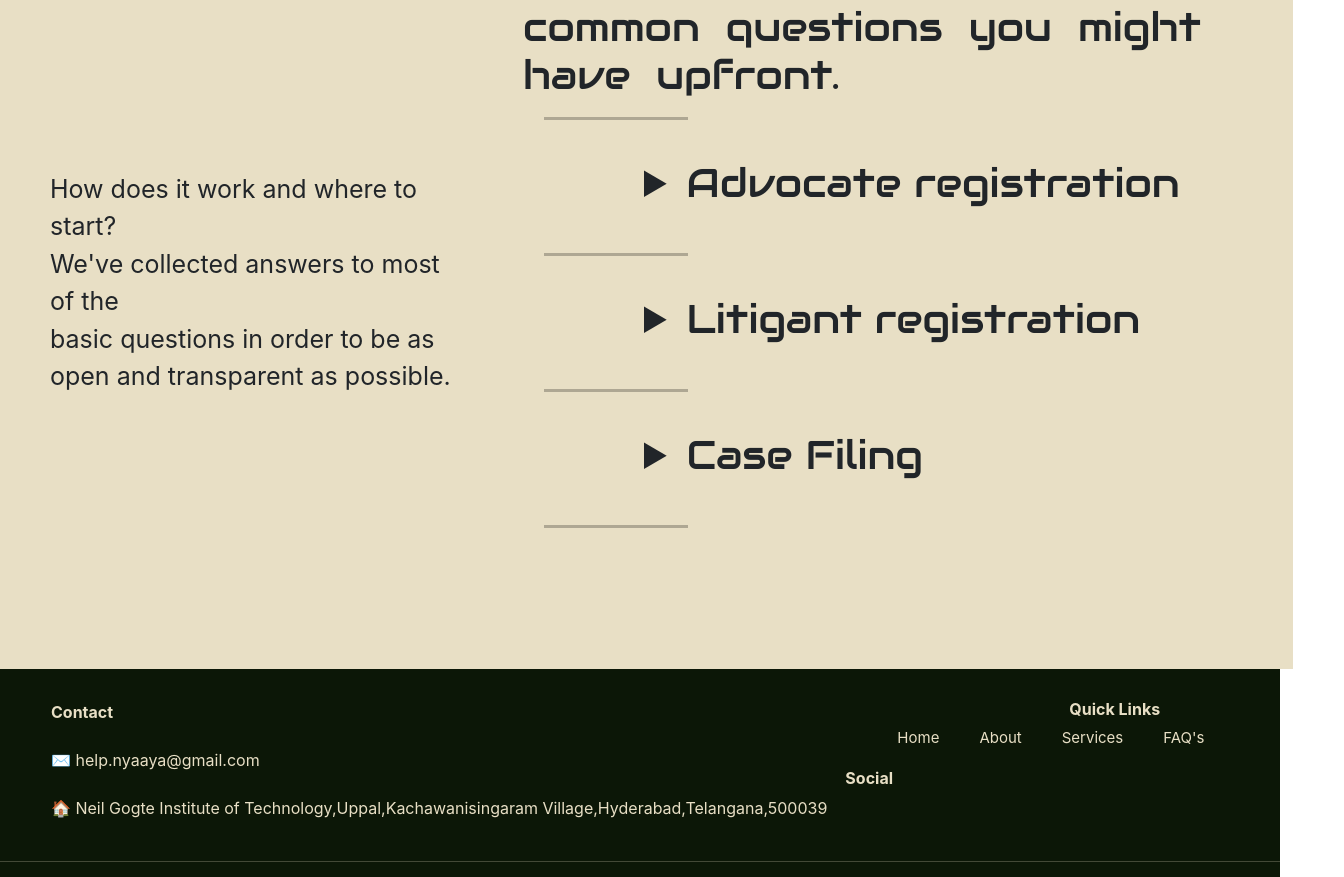
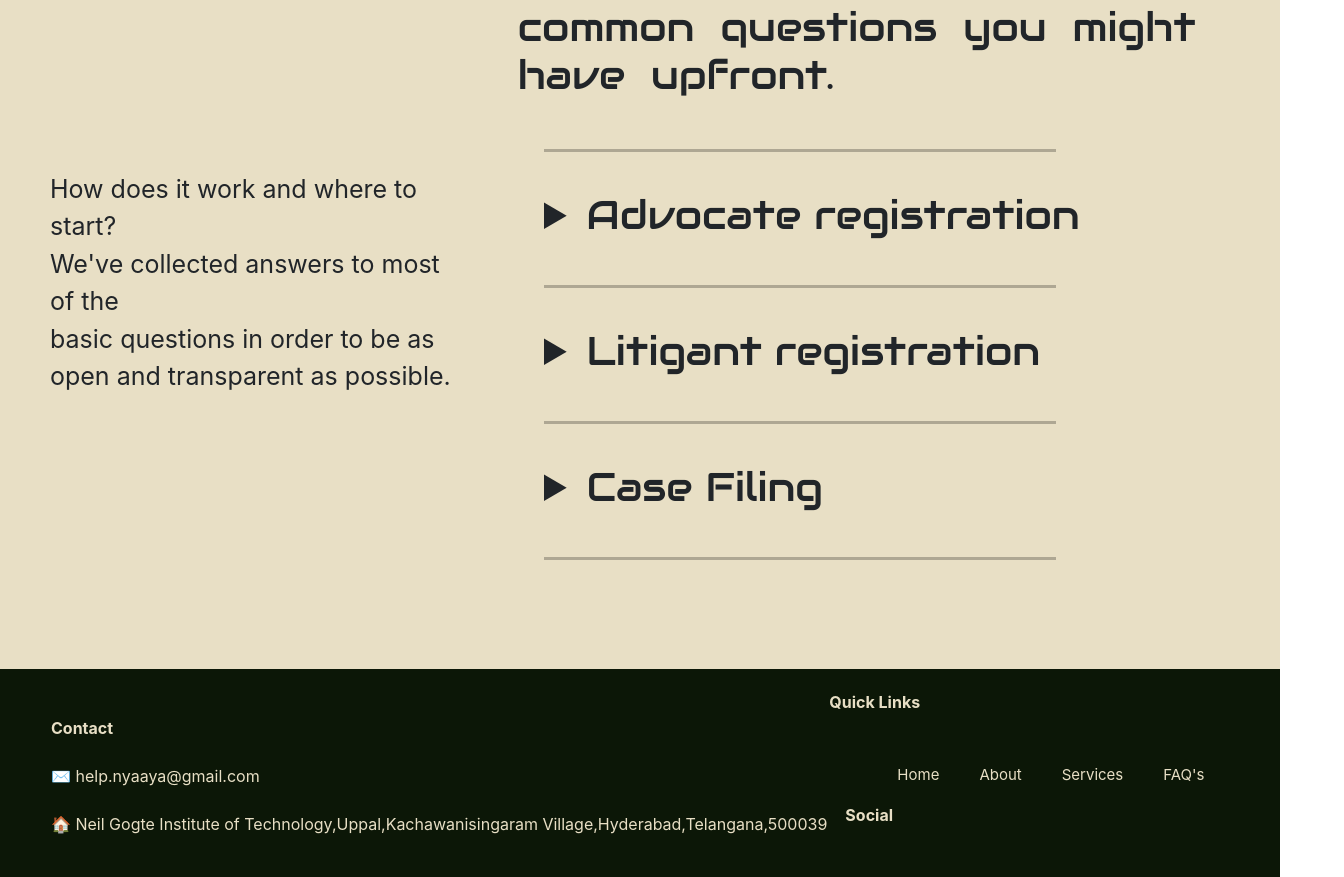
Before and after one commit to udaykumarcoder/NyaayaG160, a React (Create React App) app in the folder eportal/: page / in a window 1280 px wide. Shown: the part 1920-2797 px from the top of the page, 1344 px wide, since content can reach past the window. Built offline with nearby package versions, Linux system fonts and the light colour scheme.

Commit message:
small faq responsived

```diff
--- a/eportal/src/screens/Contact.css
+++ b/eportal/src/screens/Contact.css
@@ -9,17 +9,6 @@
 .content1{
 padding-top: 30px;
 padding-left: 50px;
-}
-#c1{
-display: flex;
-position: absolute;
-}
-.c2{
-display: flex;
-position :absolute;
-margin-top: -10px;
-/* padding-left: 1000px; */
-text-align: right;
 }
 .nav{
 
@@ -76,7 +65,7 @@ text-decoration: none;
   .c2{
   display: flex;
   margin-top: 20px;
-  padding-left: 15rem;
+
 
 
   }
--- a/eportal/src/screens/Faq.css
+++ b/eportal/src/screens/Faq.css
@@ -1,13 +1,15 @@
-.fcontainer{
+.fcontainer {
     background-color: #e8dfc5;
     height: 800px;
-    width: 101%;
+    width: 100vw;
 
 }
-.fmainblock{
+
+.fmainblock {
     display: flex;
 }
-.fheading{
+
+.fheading {
     font-size: 30px;
     padding: 40px;
     margin-top: 30px;
@@ -16,55 +18,65 @@
 
 
 }
-.fblock2{
-    word-spacing: 13px;
-    font-family: 'Audiowide', sans-serif;
 
-}
-.fpara{
+.fpara {
     margin-top: 60px;
     padding: 50px;
     font-size: 25px;
 }
-.fblock2{
-   /* margin-left: 3rem; */
-   margin-top: -12px;
-   padding: 50px;
-   font-size: 20px;
-   padding-left: 10px;
+
+.fblock2 {
+    word-spacing: 13px;
+    font-family: 'Audiowide', sans-serif;
+    margin-top: -12px;
+    padding: 50px;
+    font-size: 20px;
+    padding-left: 10px;
 }
-.bigbox{
-    /* width: 800px; */
-    height: 500px;
-    position: absolute;
-    margin-top: 13rem;
-    /* margin-left: 34rem; */
-}
-.hr{
-    width: 9rem;
+
+
+.hr {
     height: 3px;
+    width: 32rem;
     color: solid black;
     background-color: black;
     border: none;
 }
-.bigbox{
-    width: 800px;
+
+.bigbox {
+    margin-left: 34rem;
     overflow: auto;
-    max-height:480px ;
+    max-height: 480px;
     position: absolute;
-    margin-top: 13rem;
-    margin-left: 34rem;
     scrollbar-width: thin;
     scrollbar-color: transparent transparent;
 }
+
 .bigbox::-webkit-scrollbar {
     width: 0;
-  }
-.labels{
+}
+
+.labels {
     padding-top: 17px;
-    padding-left: 100px;
+
 }
-.font{
+
+.Font2 {
     font-size: 40px;
     font-family: 'Audiowide', sans-serif;
 }
+
+
+/* CSS for 17-inch Laptop */
+@media screen and (min-width: 1367px) {
+    .bigbox {
+        margin-top: 13rem;
+    }
+}
+
+/* CSS for 14-inch Laptop */
+@media screen and (max-width: 1366px) {
+    .bigbox {
+        margin-top: 15rem;
+    }
+}
--- a/eportal/src/screens/Faq.js
+++ b/eportal/src/screens/Faq.js
@@ -26,7 +26,7 @@ const Faq = () => {
       <br/>
         <hr className='hr'/>
         <details className='labels'>
-        <summary className='font'>Advocate registration</summary>
+        <summary className='Font2'>Advocate registration</summary>
         Let us answer some of the <br/>
         most common questions <br/>
         you might have upfront.
@@ -34,7 +34,7 @@ const Faq = () => {
         <br/>
         <hr className='hr'/>
         <details className='labels'>
-        <summary className='font'>Litigant registration</summary>
+        <summary className='Font2'>Litigant registration</summary>
         1.I am an Advocate,how should I register myself on Nyaaya? <br/>
         To register on eFiling, fill up the online registration form. Click on the ‘New userRegister here’ link in the log-in screen to access the registration form.<br/>
         Facility for verification by Bar Council is also provided in the form. If there is no change in data fetched from Bar Council records, verification process is completed instantly.<br/>
@@ -44,7 +44,7 @@ const Faq = () => {
         <br/>
         <hr className='hr'/>
         <details className='labels'>
-        <summary className='font'>Case Filing</summary>
+        <summary className='Font2'>Case Filing</summary>
         Let us answer some of the <br/>
         most common questions <br/>
         you might have upfront.
@@ -52,7 +52,7 @@ const Faq = () => {
         <br/>
         <hr className='hr'/>
         <details className='labels'>
-        <summary className='font'>Case Appeal</summary>
+        <summary className='Font2'>Case Appeal</summary>
         Let us answer some of the <br/>
         most common questions <br/>
         you might have upfront.
```
